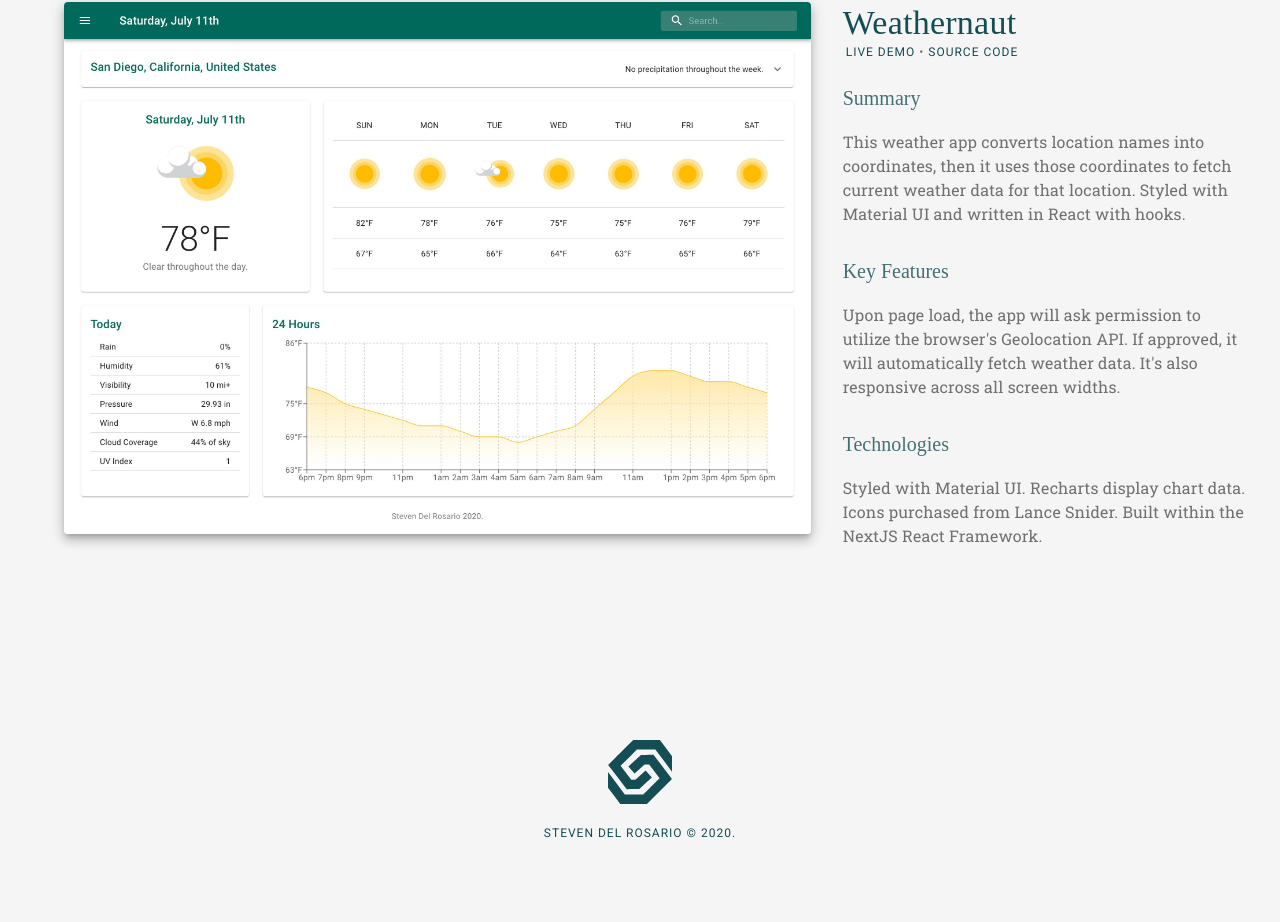
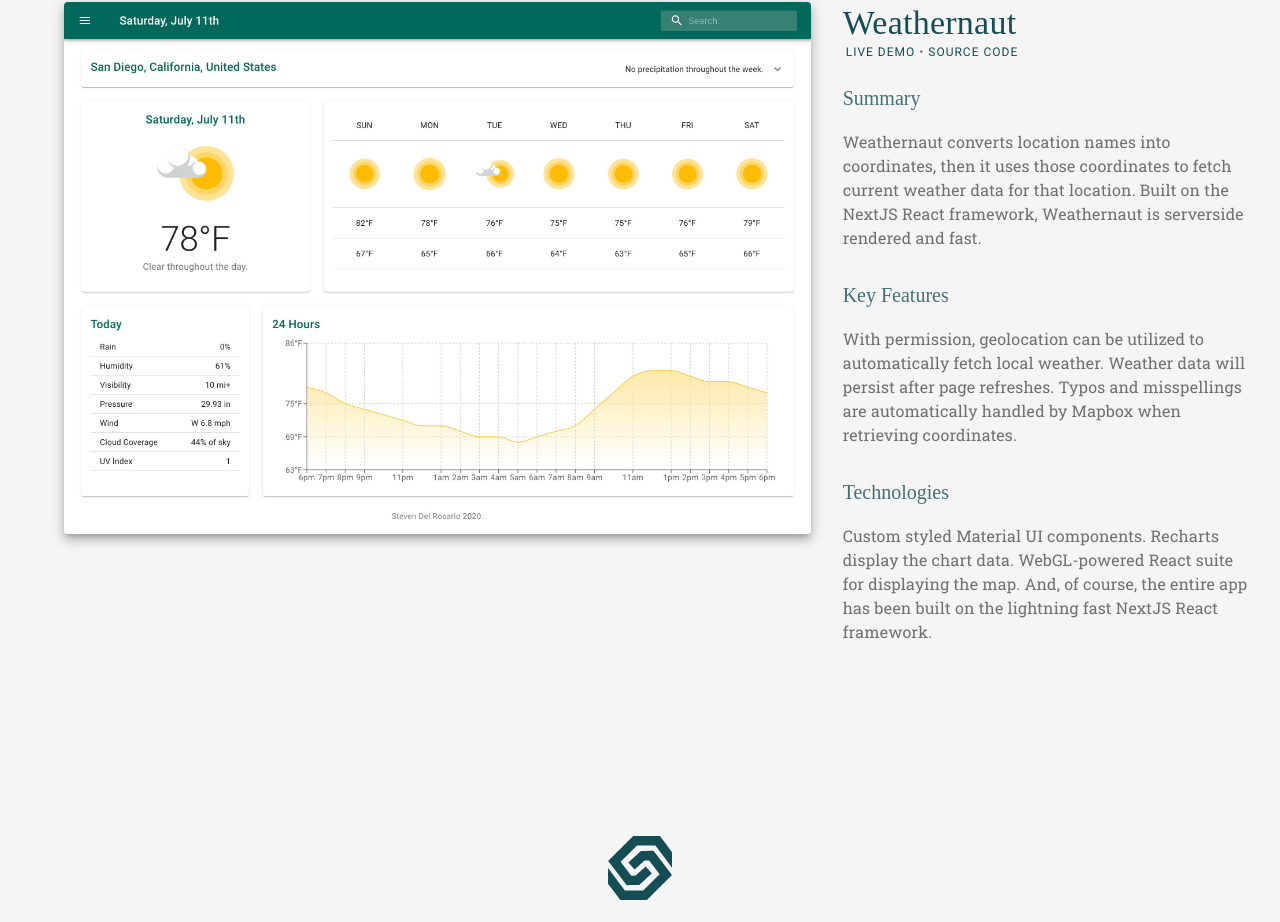
Before and after one commit to stevendelro/Portfolio, a Next.js app: page /work in a window 1280 px wide. Shown: the part 859-1781 px from the top of the page. Built offline with nearby package versions, Linux system fonts and the light colour scheme; a web font is replaced by a local one.

Commit message:
rewrite key points for Weathernaut

```diff
--- a/pages/work/index.js
+++ b/pages/work/index.js
@@ -68,18 +68,19 @@ export const weathernautInfo = {
   github: 'https://github.com/stevendelro/Weathernaut',
   gitUsername: 'stevendelro',
   summary: `
-    This weather app converts location names into coordinates, then it uses
-    those coordinates to fetch current weather data for that location. Styled
-    with Material UI and written in React with hooks.
+    Weathernaut converts location names into coordinates, then it uses
+    those coordinates to fetch current weather data for that location. Built on
+    the NextJS React framework, Weathernaut is serverside rendered and fast.
   `,
   keyFeatures: `
-    Upon page load, the app will ask permission to utilize the browser's
-    Geolocation API. If approved, it will automatically fetch weather data.
-    It's also responsive across all screen widths.
+    With permission, geolocation can be utilized to automatically fetch local
+    weather. Weather data will persist after page refreshes. Typos and misspellings
+    are automatically handled by Mapbox when retrieving coordinates.
   `,
   technologies: `
-    Styled with Material UI. Recharts display chart data. Icons purchased from
-    Lance Snider. Built within the NextJS React Framework.
+    Custom styled Material UI components. Recharts display the chart data.
+    WebGL-powered React suite for displaying the map. And, of course, the
+    entire app has been built on the lightning fast NextJS React framework.
   `,
 }
 
```
